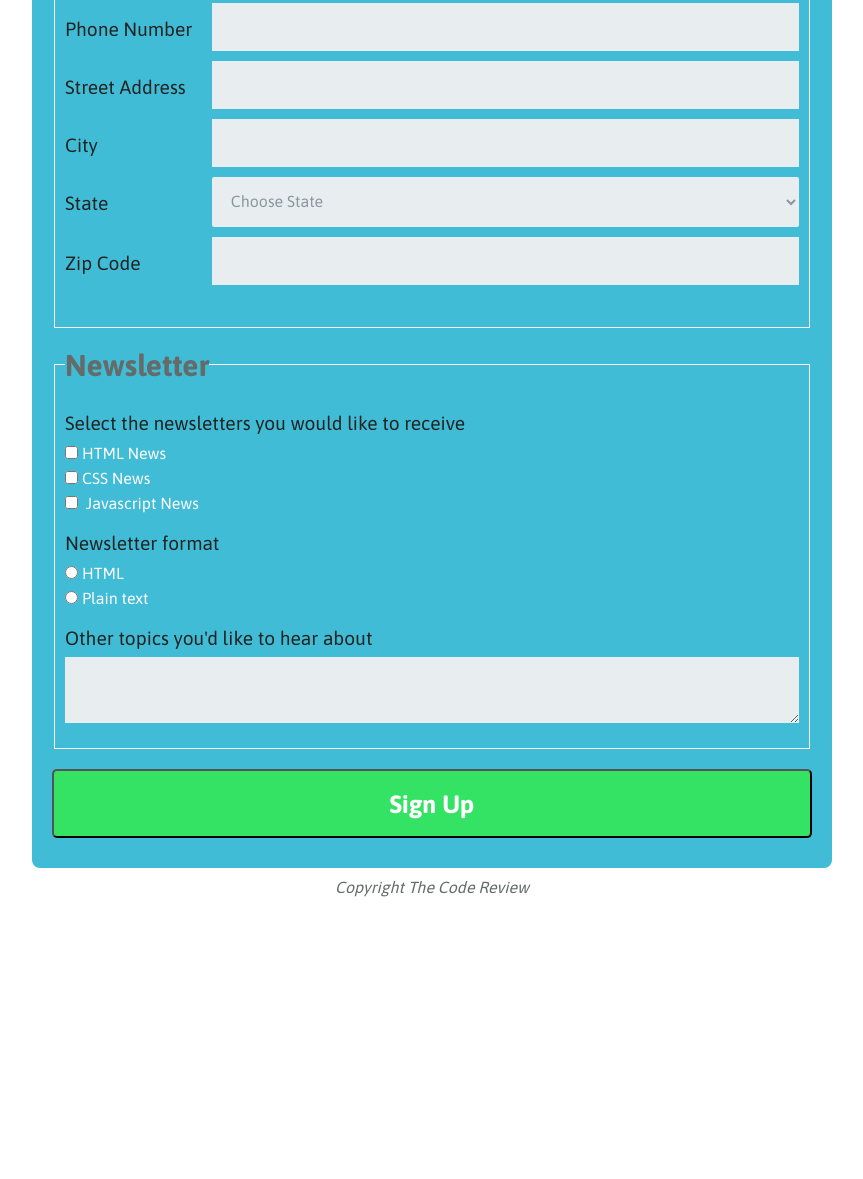
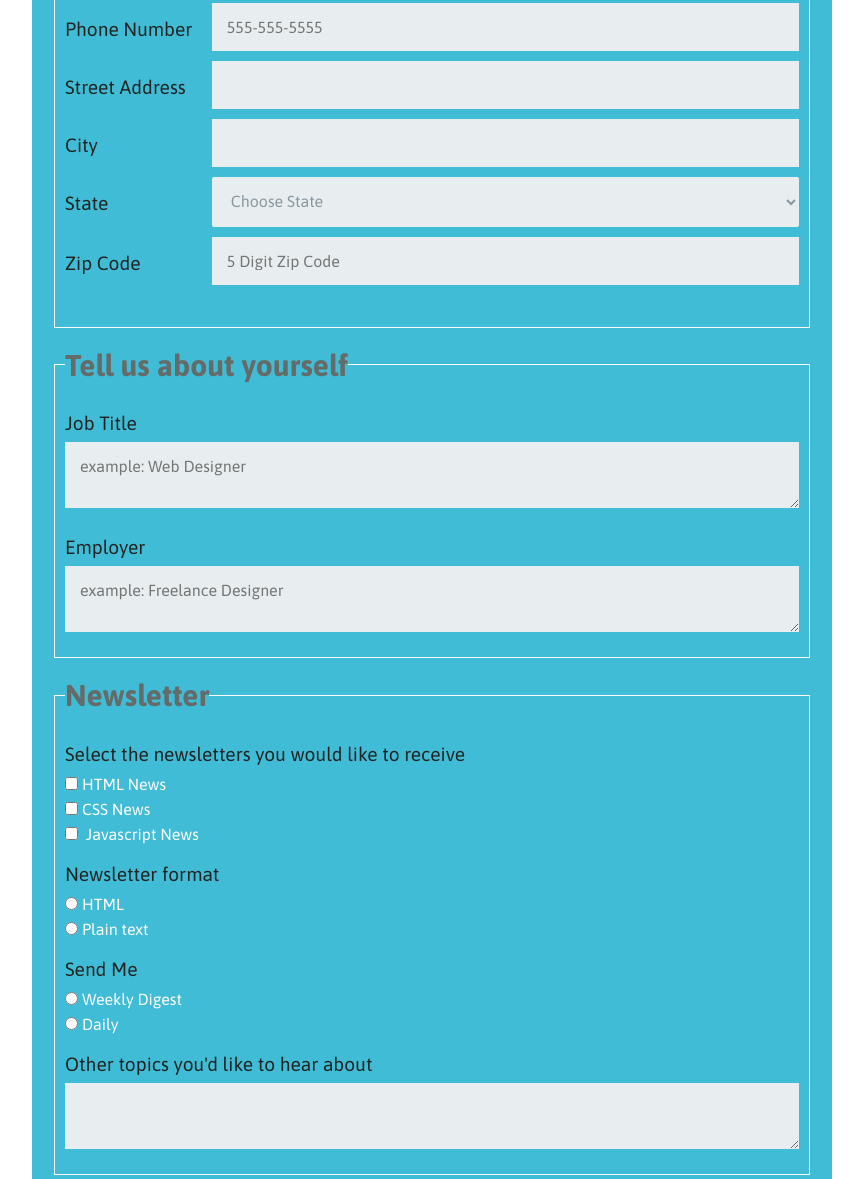
Before and after one commit to mamaunwound/Form, a plain HTML site: page index.html in a window 1280 px wide. Shown: the part 381-1560 px from the top of the page, without its empty margins (208-1071 px from the left). Before the commit the page ends 1293 px from the top, so only its background shows below. Drawn offline with Linux system fonts and the light colour scheme.

Commit message:
Updates
Updates from feedback

```diff
--- a/css/main.css
+++ b/css/main.css
@@ -60,8 +60,11 @@
   textarea:focus,
   select:focus {
     box-shadow: 0 0 5px rgba(81, 203, 238, 1);
-    border: 1px solid rgba(81, 203, 238, 1);
+    border: 2px solid rgba(81, 203, 238, 1);
     background-color: #fff;
+    transition: width 2s, height 2s, transform 2s;
+
+
   }
 
   input[type="text"],
@@ -85,14 +88,11 @@
   }
 
 
-
   select {
     padding: 15px;
     height: auto;
     border-radius: 2px;
   }
-
-
 
 
 /*----------Button Styles----------*/
--- a/index.html
+++ b/index.html
@@ -32,14 +32,14 @@
            <label for="email">Email Address</label>
            <input type="email" id="email" name="email_address" placeholder="Required" required>
            <label for="number">Phone Number</label>
-           <input type="tel" id="number" name="phone_number">
+           <input type="tel" id="number" name="phone_number" placeholder="555-555-5555">
            <label for="street_address">Street Address</label>
            <input type="text" id="street_address" name="street_address">
            <label for="city">City</label>
            <input type="text" id="city" name="city">
            <label for="state">State</label>
            <select id="state">
-                <option selected="selected"> Choose State </option>
+                <option selected="selected" disabled> Choose State </option>
                 <option value="AK">Alaska</option>
                 <option value="AL">Alabama</option>
                 <option value="AR">Arkansas</option>
@@ -93,15 +93,25 @@
                 <option value="WV">West Virginia</option>
                 <option value="WY">Wyoming</option>
              </select>
-           <label>Zip Code</label>
-           <input type="text" pattern="[0-9]{5}" title="zip_code">
+           <label for="zip">Zip Code</label>
+           <input type="text" id="zip" pattern="[0-9]{5}" title="zip_code" placeholder="5 Digit Zip Code">
          </div>
 
         </fieldset>
 
+      <fieldset>
+        <legend>Tell us about yourself</legend>
+        <label for="job">Job Title</label>
+        <textarea id="job" name="job_title" placeholder="example: Web Designer"></textarea>
+        <label for="company">Employer</label>
+        <textarea id="company" name="employer" placeholder="example: Freelance Designer"></textarea>
 
 
-        <fieldset>
+
+      </fieldset>
+
+
+         <fieldset>
 
           <legend>Newsletter</legend>
           <label>Select the newsletters you would like to receive</label>
@@ -112,6 +122,10 @@
           <label>Newsletter format</label>
           <input type="radio" id="radio1" value="html" name="format">HTML<br>
           <input type="radio" id="radio2" value="plain" name="format">Plain text<br>
+
+          <label>Send Me</label>
+          <input type="radio" id="radio3" value="weekly" name="send">Weekly Digest<br>
+          <input type="radio" id="radio4" value="daily" name="send">Daily<br>
 
           <label for="other">Other topics you'd like to hear about</label>
           <textarea id="other" name="other_topics"></textarea>
```
